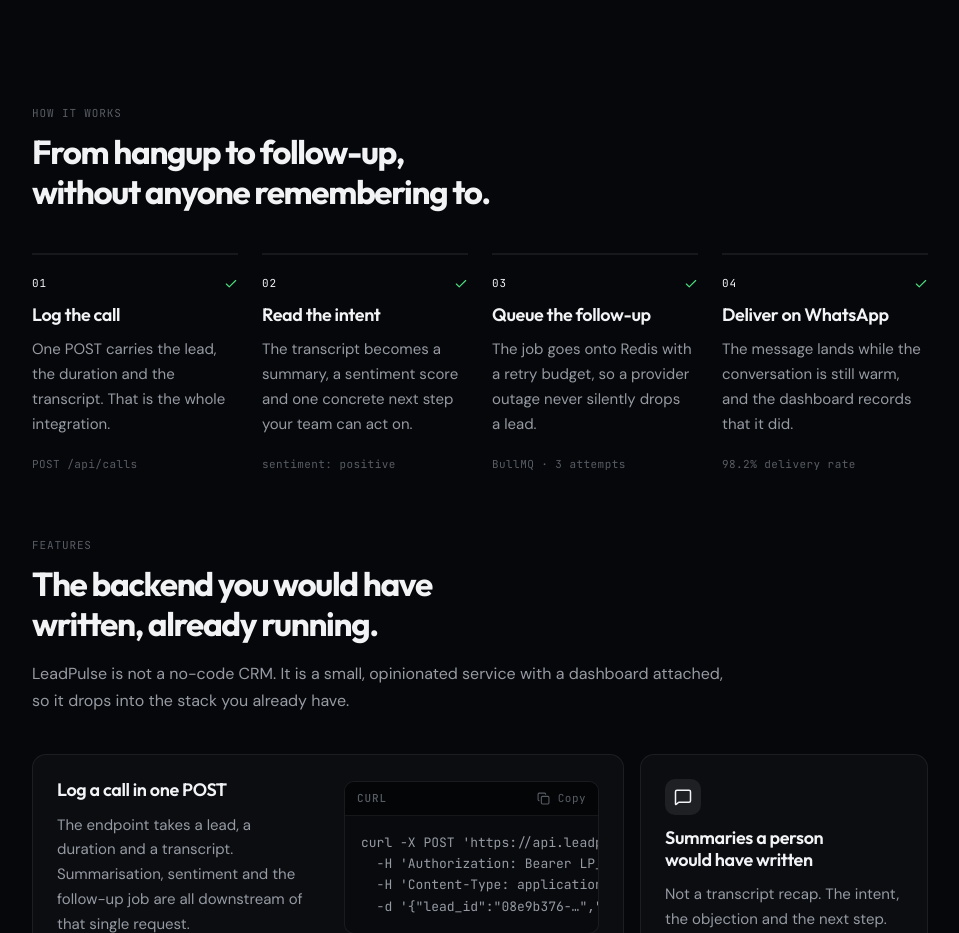
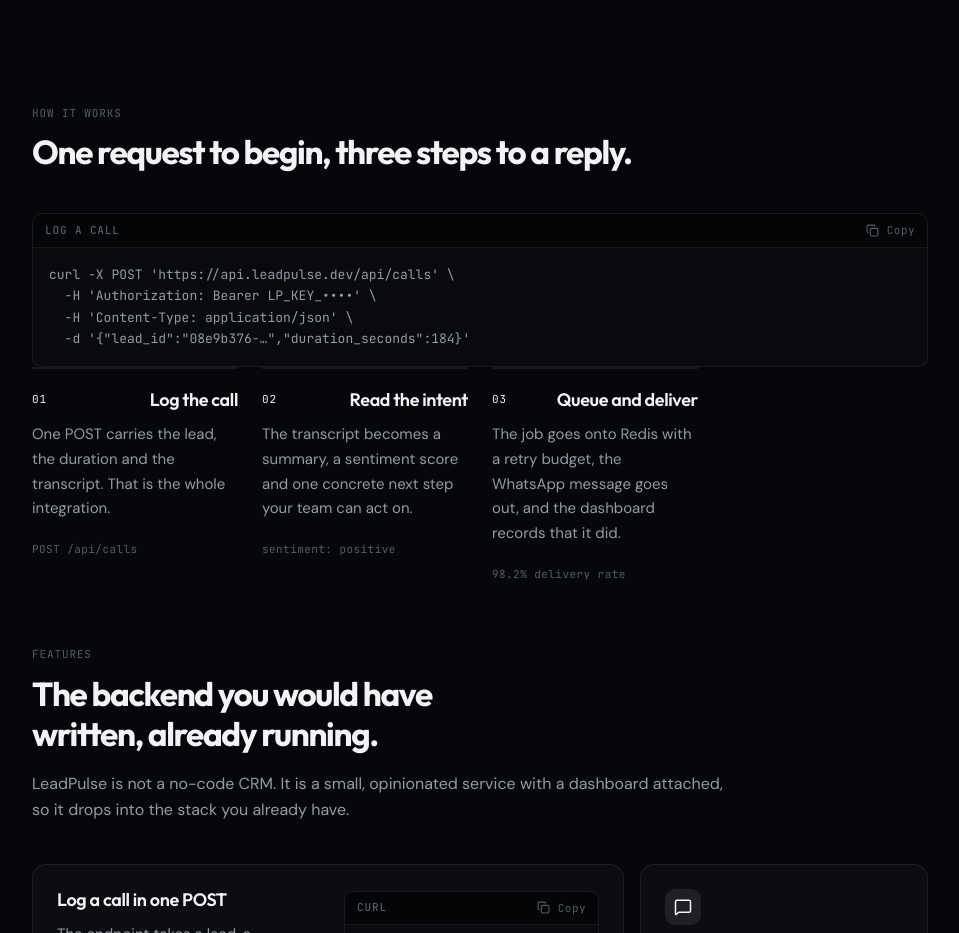
Before and after one commit to Aadi-110i/LeadPulse, a React (Vite) app: page / in a window 1280 px wide. Shown: the part 1440-2373 px from the top of the page, without its empty margins (288-1247 px from the left). Built offline with nearby package versions, Linux system fonts and the light colour scheme.

Commit message:
feat(landing): rebuild how it works as a three-step sequence

```diff
--- a/src/pages/Landing/sections/HowItWorks.jsx
+++ b/src/pages/Landing/sections/HowItWorks.jsx
@@ -1,5 +1,10 @@
-import { Check } from 'lucide-react';
+import { CopyButton } from '../../../components/ui';
 import styles from '../Landing.module.css';
+
+const CURL = `curl -X POST 'https://api.leadpulse.dev/api/calls' \\
+  -H 'Authorization: Bearer LP_KEY_••••' \\
+  -H 'Content-Type: application/json' \\
+  -d '{"lead_id":"08e9b376-…","duration_seconds":184}'`;
 
 const STEPS = [
   {
@@ -15,15 +20,9 @@ const STEPS = [
     detail: 'sentiment: positive',
   },
   {
-    id: 'queue',
-    title: 'Queue the follow-up',
-    body: 'The job goes onto Redis with a retry budget, so a provider outage never silently drops a lead.',
-    detail: 'BullMQ · 3 attempts',
-  },
-  {
     id: 'deliver',
-    title: 'Deliver on WhatsApp',
-    body: 'The message lands while the conversation is still warm, and the dashboard records that it did.',
+    title: 'Queue and deliver',
+    body: 'The job goes onto Redis with a retry budget, the WhatsApp message goes out, and the dashboard records that it did.',
     detail: '98.2% delivery rate',
   },
 ];
@@ -34,8 +33,21 @@ export default function HowItWorks() {
       <div className={styles.sectionHead}>
         <span className={styles.sectionLabel}>How it works</span>
         <h2 className={styles.sectionTitle}>
-          From hangup to follow-up, without anyone remembering to.
+          One request to begin, three steps to a reply.
         </h2>
+      </div>
+
+      <div className={styles.stepsLayout}>
+        <div className={styles.stepsMedia}>
+          <div className={styles.codeBlock}>
+            <div className={styles.codeHead}>
+              <span className="micro">Log a call</span>
+              <CopyButton value={CURL} label="Copy" copiedLabel="Copied" />
+            </div>
+            <pre className={styles.code}>
+              <code>{CURL}</code>
+            </pre>
+          </div>
         </div>
 
         <ol className={styles.steps}>
@@ -45,14 +57,14 @@ export default function HowItWorks() {
                 <span className={styles.stepIndex} aria-hidden="true">
                   {String(index + 1).padStart(2, '0')}
                 </span>
-              <Check size={14} className={styles.stepCheck} aria-hidden="true" />
+                <h3 className={styles.stepTitle}>{step.title}</h3>
               </div>
-            <h3 className={styles.stepTitle}>{step.title}</h3>
               <p className={styles.stepBody}>{step.body}</p>
               <p className={styles.stepDetail}>{step.detail}</p>
             </li>
           ))}
         </ol>
+      </div>
     </section>
   );
 }
```
Lines whose indentation alone changed are shown as unchanged.
